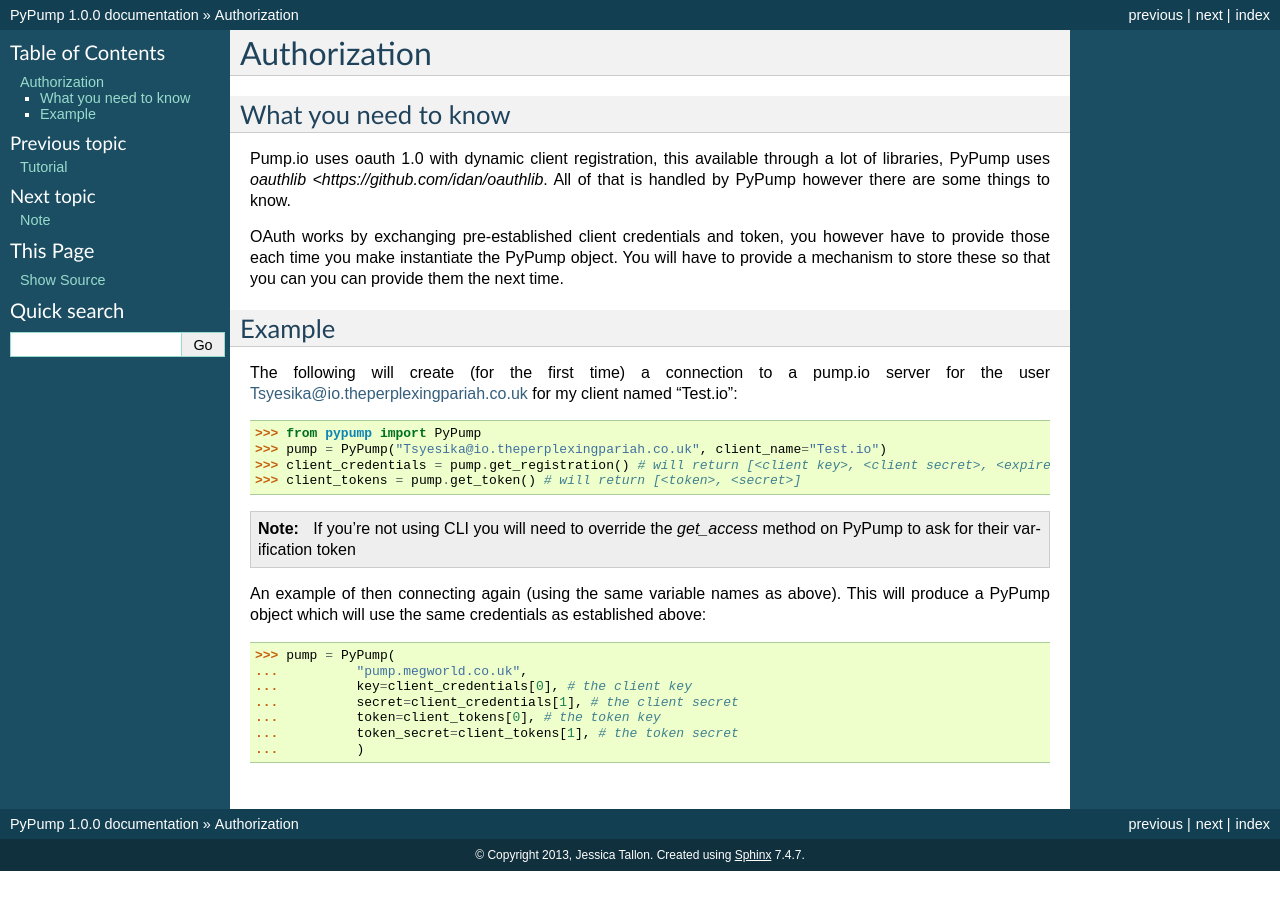
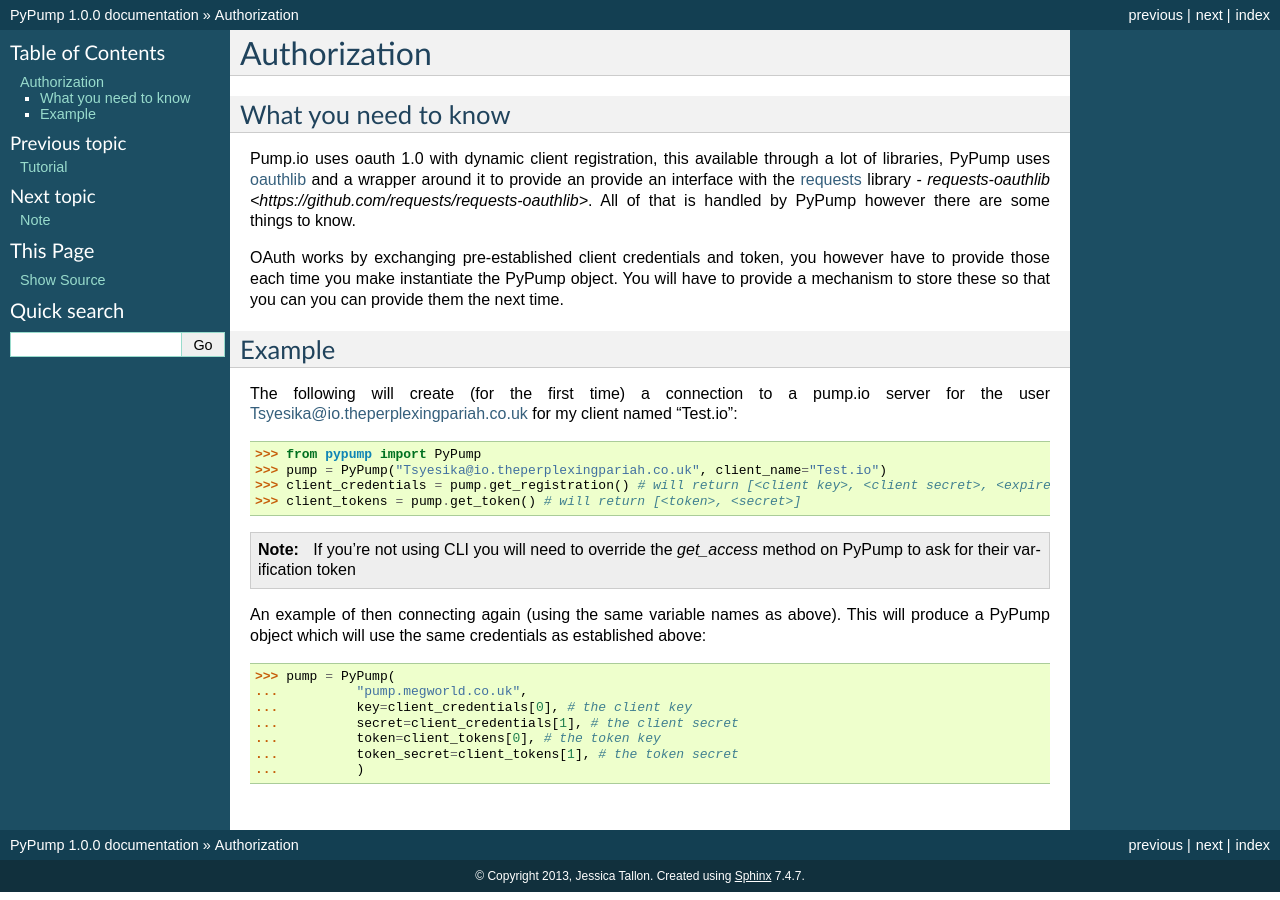
Before and after one commit to tsyesika/PyPump, a Sphinx documentation site: the page built from docs/gettingstarted/authentication.rst, in a window 1280 px wide. Built offline with Sphinx 7.4.7, drawn with Linux system fonts in a browser that asks for light colours; pages that are not in the unit, such as notebooks, are missing from menus.

Commit message:
Fixes link for oauthlib library

```diff
--- a/docs/gettingstarted/authentication.rst
+++ b/docs/gettingstarted/authentication.rst
@@ -5,7 +5,7 @@ Authorization
 What you need to know
 ---------------------
 
-Pump.io uses oauth 1.0 with dynamic client registration, this available through a lot of libraries, PyPump uses `oauthlib <https://github.com/idan/oauthlib`. All of that is handled by PyPump however there are some things to know.
+Pump.io uses oauth 1.0 with dynamic client registration, this available through a lot of libraries, PyPump uses `oauthlib <https://github.com/idan/oauthlib>`_ and a wrapper around it to provide an provide an interface with the `requests <http://docs.python-requests.org/en/latest/>`_ library - `requests-oauthlib <https://github.com/requests/requests-oauthlib>`. All of that is handled by PyPump however there are some things to know.
 
 OAuth works by exchanging pre-established client credentials and token, you however have to provide those each time you make instantiate the PyPump object. You will have to provide a mechanism to store these so that you can you can provide them the next time.
 
```
